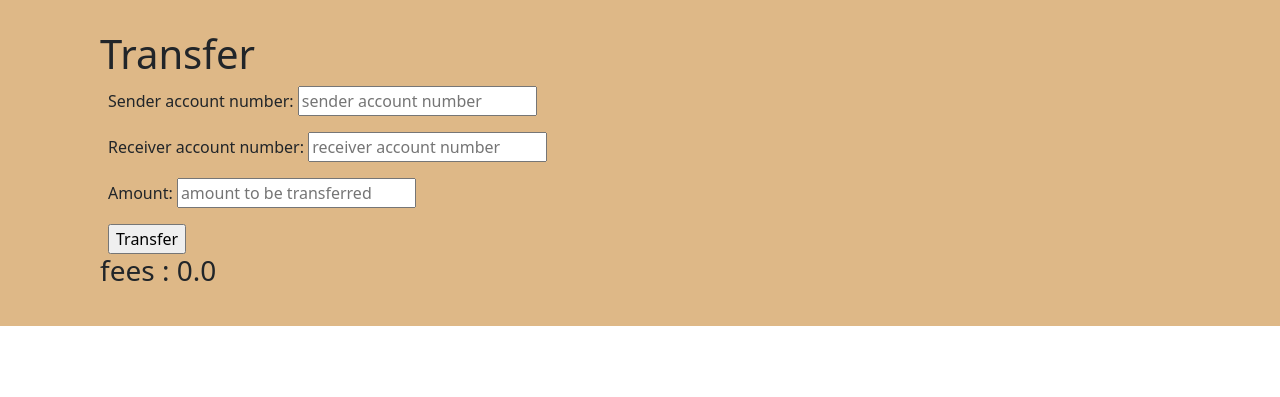
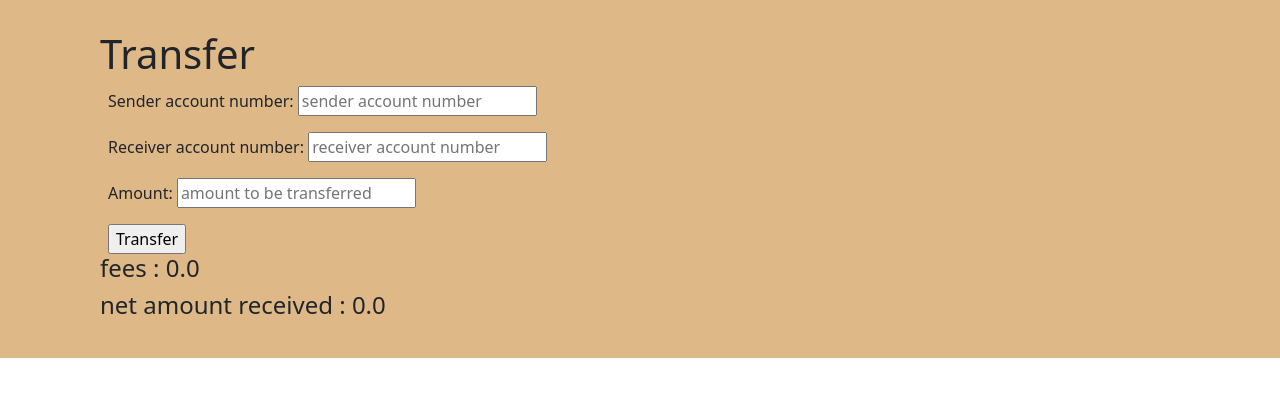
Before and after one commit to nadahkhaledd/Cash-App, a Django app: page /transfer/ in a window 1280 px wide. Shown: the part 56-453 px from the top of the page. Run offline with Django 4.2, Linux system fonts and the light colour scheme.

Commit message:
added net amount to be shown

```diff
--- a/app/templates/transfer.html
+++ b/app/templates/transfer.html
@@ -18,7 +18,8 @@
                 {{ form.as_p }}
                 <input type="submit" value="Transfer">
             </form>
-            <h3>fees : <span id="fee">0.0</span></h3>
+            <h4>fees : <span id="fee">0.0</span></h4>
+            <h4>net amount received : <span id="net">0.0</span></h4>
 
         </div>
     </div>
```
